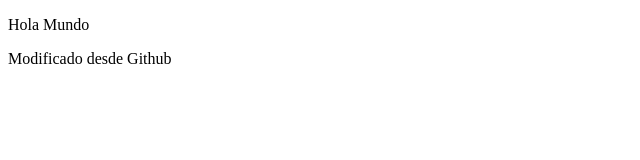
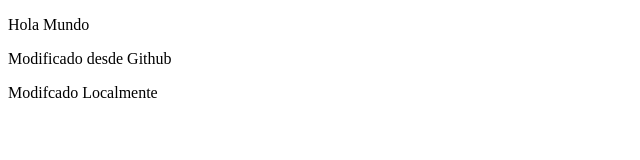
Before and after one commit to carlosricardolopez/EjemploGit, a plain HTML site: page index.html in a window 1280 px wide. Shown: the whole page, without its empty margins (0-640 px from the left). Drawn offline with Linux system fonts and the light colour scheme.

Commit message:
cambios locales

```diff
--- a/index.html
+++ b/index.html
@@ -9,5 +9,6 @@
 <body>
     <p>Hola Mundo</p>
     <p>Modificado desde Github</p>
+    <p>Modifcado Localmente</p>
 </body>
 </html>
```
